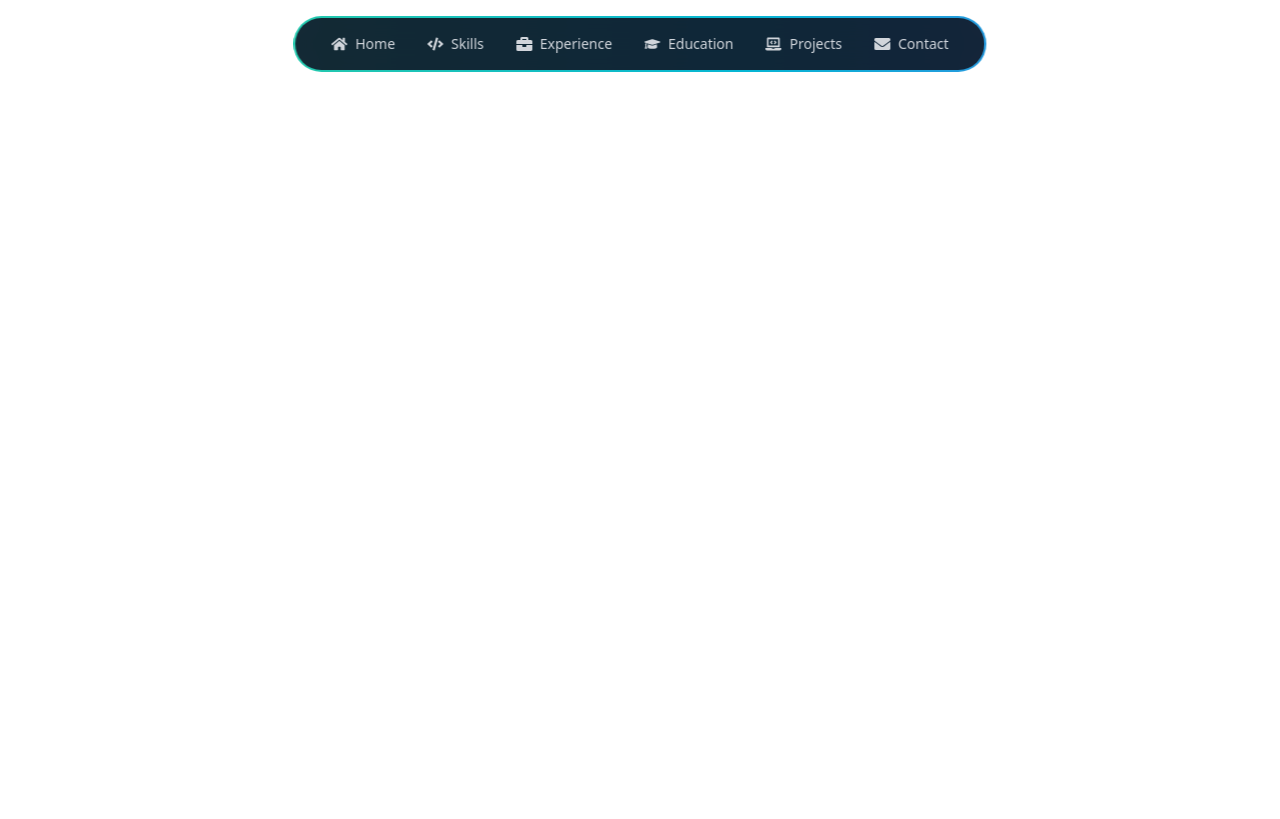
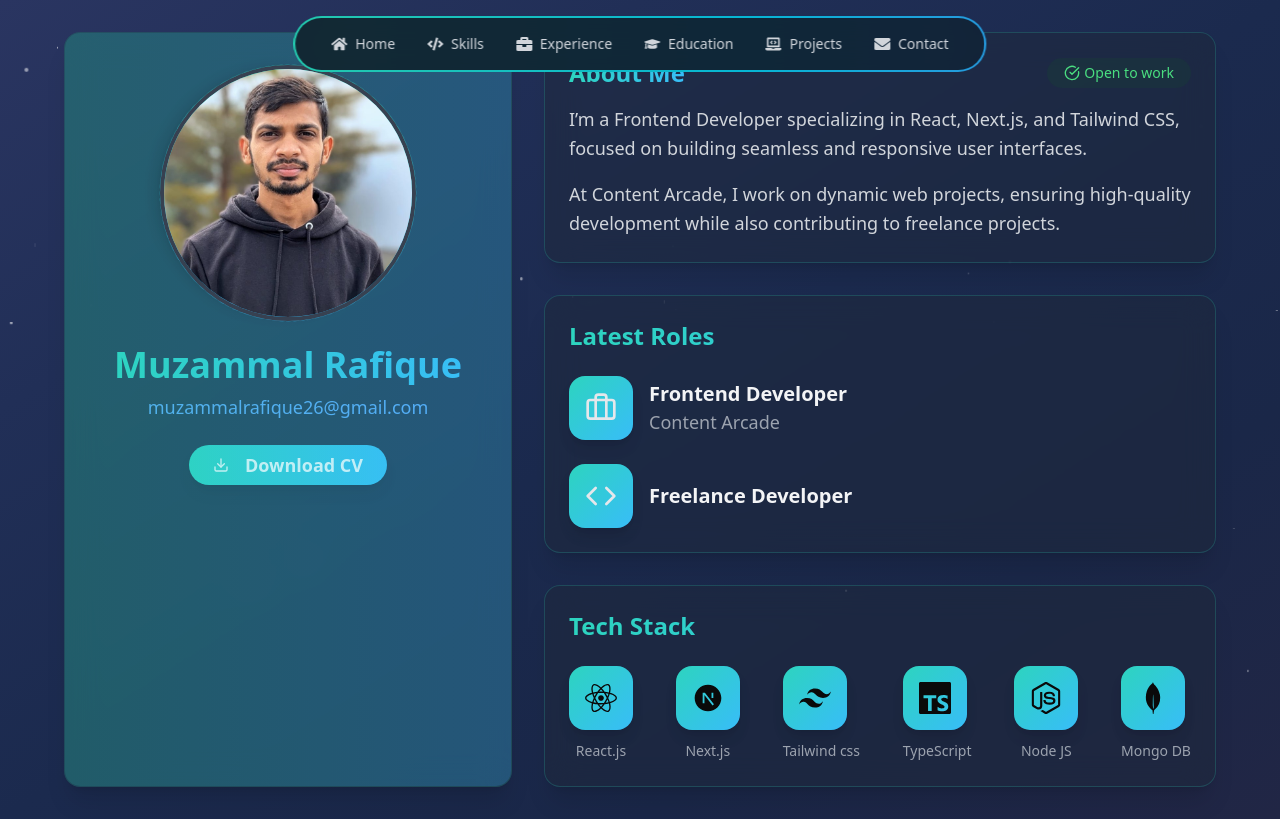
Before and after one commit to Muzammal-Rafique/My-Portfolio, a React (Vite) app: page /about in a window 1280 px wide. Built offline with nearby package versions, Linux system fonts and the light colour scheme.

Commit message:
add about section

```diff
--- a/src/App.jsx
+++ b/src/App.jsx
@@ -7,7 +7,9 @@ import Experience from "./components/Experience";
 import Education from "./components/Education";
 import Contact from "./components/Contact";
 import Projects from "./components/Projects";
+import EnhancedPortfolioCard from "./components/enhanced-portfolio-card";
 import { Route, Routes } from "react-router-dom";
+
 
 export default function App() {
   const [isOnePage, setIsOnePage] = useState(false); // Toggle state
@@ -34,6 +36,7 @@ export default function App() {
           <Route path="/education" element={<Education />} />
           <Route path="/contact" element={<Contact />} />
           <Route path="/projects" element={<Projects />} />
+          <Route path="/about" element={<EnhancedPortfolioCard />} />
         </Routes>
       )}
     </>
--- a/src/components/Hero.jsx
+++ b/src/components/Hero.jsx
@@ -150,8 +150,7 @@ const profile = {
               <div className="flex flex-col sm:flex-row gap-4 sm:gap-6 animate__animated animate__fadeInUp animate__delay-2s">
                 {/* View Projects Button */}
                 <a
-                  href="https://github.com/Muzammal-Rafique"
-                  target="_blank"
+                  href="/about"
                   className="group relative inline-flex items-center justify-center gap-3 bg-gradient-to-r from-blue-500 to-teal-400 p-0.5 rounded-xl transition-all duration-300 hover:scale-105 hover:shadow-[0_0_2rem_-0.5rem_#60A5FA]"
                 >
                   <span className="block w-full px-6 sm:px-8 py-3 sm:py-4 rounded-[11px] bg-gray-900 transition-all duration-300 group-hover:bg-gradient-to-r group-hover:from-blue-500 group-hover:to-teal-400">
--- a/src/components/enhanced-portfolio-card.jsx
+++ b/src/components/enhanced-portfolio-card.jsx
@@ -3,13 +3,20 @@ import { motion, useAnimation } from "framer-motion"
 import { Button } from "@/components/ui/button"
 import { Card } from "@/components/ui/card"
 import { Badge } from "@/components/ui/badge"
-import { Download, CheckCircle, Briefcase, Code, Palette } from 'lucide-react'
+import { Download, CheckCircle, Briefcase, Code } from 'lucide-react'
+import { FaReact } from "react-icons/fa";
+import { SiTailwindcss } from "react-icons/si";
+import { RiNextjsFill } from "react-icons/ri";
+import { SiTypescript } from "react-icons/si";
+import { SiNodedotjs } from "react-icons/si";
+import { SiMongodb } from "react-icons/si";
 import {
   Tooltip,
   TooltipContent,
   TooltipProvider,
   TooltipTrigger,
 } from "@/components/ui/tooltip"
+import profileImage from "../assets/images/profile.jpg";
 
 const Particles = () => {
   return (
@@ -89,7 +96,7 @@ export default function EnhancedPortfolioCard() {
               animate={{ rotate: 360 }}
               transition={{ duration: 20, repeat: Infinity, ease: "linear" }} />
             <img
-              src="/placeholder.svg?height=256&width=256"
+              src={profileImage}
               alt="Profile"
               className="rounded-full relative z-10 w-full h-full object-cover border-4 border-gray-700 group-hover:border-purple-500 transition-colors duration-300" />
           </motion.div>
@@ -98,25 +105,29 @@ export default function EnhancedPortfolioCard() {
             initial={{ opacity: 0, y: 20 }}
             animate={{ opacity: 1, y: 0 }}
             transition={{ delay: 0.2, duration: 0.5 }}>
-            Elena Baharet Frank
+            Muzammal Rafique
           </motion.h1>
           <motion.a
-            href="mailto:elebaharet@gmail.com"
+            href="mailto:muzammalrafique26@gmail.com"
             className="text-lg text-blue-400 hover:text-blue-300 transition-colors"
             initial={{ opacity: 0, y: 20 }}
             animate={{ opacity: 1, y: 0 }}
             transition={{ delay: 0.3, duration: 0.5 }}>
-            elebaharet@gmail.com
+            muzammalrafique26@gmail.com
           </motion.a>
           <motion.div
             initial={{ opacity: 0, y: 20 }}
             animate={{ opacity: 1, y: 0 }}
             transition={{ delay: 0.4, duration: 0.5 }}>
-            <Button
-              className="mt-6 bg-gradient-to-r from-[#2DD4BF] to-[#38BDF8] hover:from-[#2DD4BF]/90 hover:to-[#38BDF8]/90 text-white px-6 py-3 rounded-full text-lg font-semibold shadow-lg transition-all duration-300 hover:scale-105">
-              <Download className="mr-2 h-5 w-5" />
-              Download CV
-            </Button>
+              <a
+                  href="https://drive.google.com/file/d/17uXUYIL5oMyHqNaMHKpSpP1OcuXW1Lrz/view?usp=sharing"
+              >
+                <Button
+                  className="mt-6 bg-gradient-to-r from-[#2DD4BF] to-[#38BDF8] hover:from-[#2DD4BF]/90 hover:to-[#38BDF8]/90 text-white px-6 py-3 rounded-full text-lg font-semibold shadow-lg transition-all duration-300 hover:scale-105">
+                  <Download className="mr-2 h-5 w-5" />
+                  Download CV
+                </Button>
+              </a>
           </motion.div>
         </Card>
 
@@ -143,14 +154,10 @@ export default function EnhancedPortfolioCard() {
                 </Badge>
               </div>
               <p className="text-gray-300 text-lg leading-relaxed">
-                Visual Designer with 7+ years of experience. I'm all about
-                crafting user-friendly interfaces that are functional and
-                visually compelling.
+              I’m a Frontend Developer specializing in React, Next.js, and Tailwind CSS, focused on building seamless and responsive user interfaces.
               </p>
               <p className="text-gray-300 text-lg leading-relaxed">
-                Born and raised in the beautiful Costa Rica. When I'm not busy
-                designing, you'll likely find me playing some board games, deep
-                into my Animal Crossing or cooking some mouthwatering Arepas.
+              At Content Arcade, I work on dynamic web projects, ensuring high-quality development while also contributing to freelance projects.
               </p>
             </motion.div>
           </Card>
@@ -176,9 +183,9 @@ export default function EnhancedPortfolioCard() {
                 </motion.div>
                 <div>
                   <h3 className="font-semibold text-xl text-gray-100">
-                    UI Designer
+                    Frontend Developer
                   </h3>
-                  <p className="text-lg text-gray-400">Specialized Bicycle</p>
+                  <p className="text-lg text-gray-400">Content Arcade</p>
                 </div>
               </motion.div>
               <motion.div className="flex items-center gap-4" whileHover={{ x: 10 }}>
@@ -190,10 +197,10 @@ export default function EnhancedPortfolioCard() {
                 </motion.div>
                 <div>
                   <h3 className="font-semibold text-xl text-gray-100">
-                    Interaction Designer
+                    Freelance Developer
                   </h3>
                   <p className="text-lg text-gray-400">
-                    Critical Mass / On-Site Apple
+
                   </p>
                 </div>
               </motion.div>
@@ -205,7 +212,7 @@ export default function EnhancedPortfolioCard() {
             className="p-6 shadow-xl rounded-2xl backdrop-blur-lg bg-[#1E293B]/50 border border-[#2DD4BF]/20 overflow-hidden">
             <h2
               className="text-2xl font-bold mb-6 text-transparent bg-clip-text bg-gradient-to-r from-[#2DD4BF] to-[#38BDF8]">
-              Main Apps
+              Tech Stack
             </h2>
             <motion.div
               className="flex justify-between"
@@ -213,10 +220,12 @@ export default function EnhancedPortfolioCard() {
               animate={{ opacity: 1 }}
               transition={{ delay: 0.6, duration: 0.5 }}>
               {[
-                { name: "Figma", icon: <Palette className="w-8 h-8" /> },
-                { name: "Sketch", icon: <Palette className="w-8 h-8" /> },
-                { name: "Photoshop", icon: <Palette className="w-8 h-8" /> },
-                { name: "Framer", icon: <Code className="w-8 h-8" /> },
+                { name: "React.js", icon: <FaReact className="w-8 h-8" /> },
+                { name: "Next.js", icon: <RiNextjsFill className="w-8 h-8" /> },
+                { name: "Tailwind css", icon: <SiTailwindcss className="w-8 h-8" /> },
+                { name: "TypeScript", icon: <SiTypescript className="w-8 h-8" /> },
+                { name: "Node JS", icon: <SiNodedotjs className="w-8 h-8" /> },
+                { name: "Mongo DB", icon: <SiMongodb  className="w-8 h-8" /> },
               ].map((app, index) => (
                 <TooltipProvider key={app.name}>
                   <Tooltip>
```
